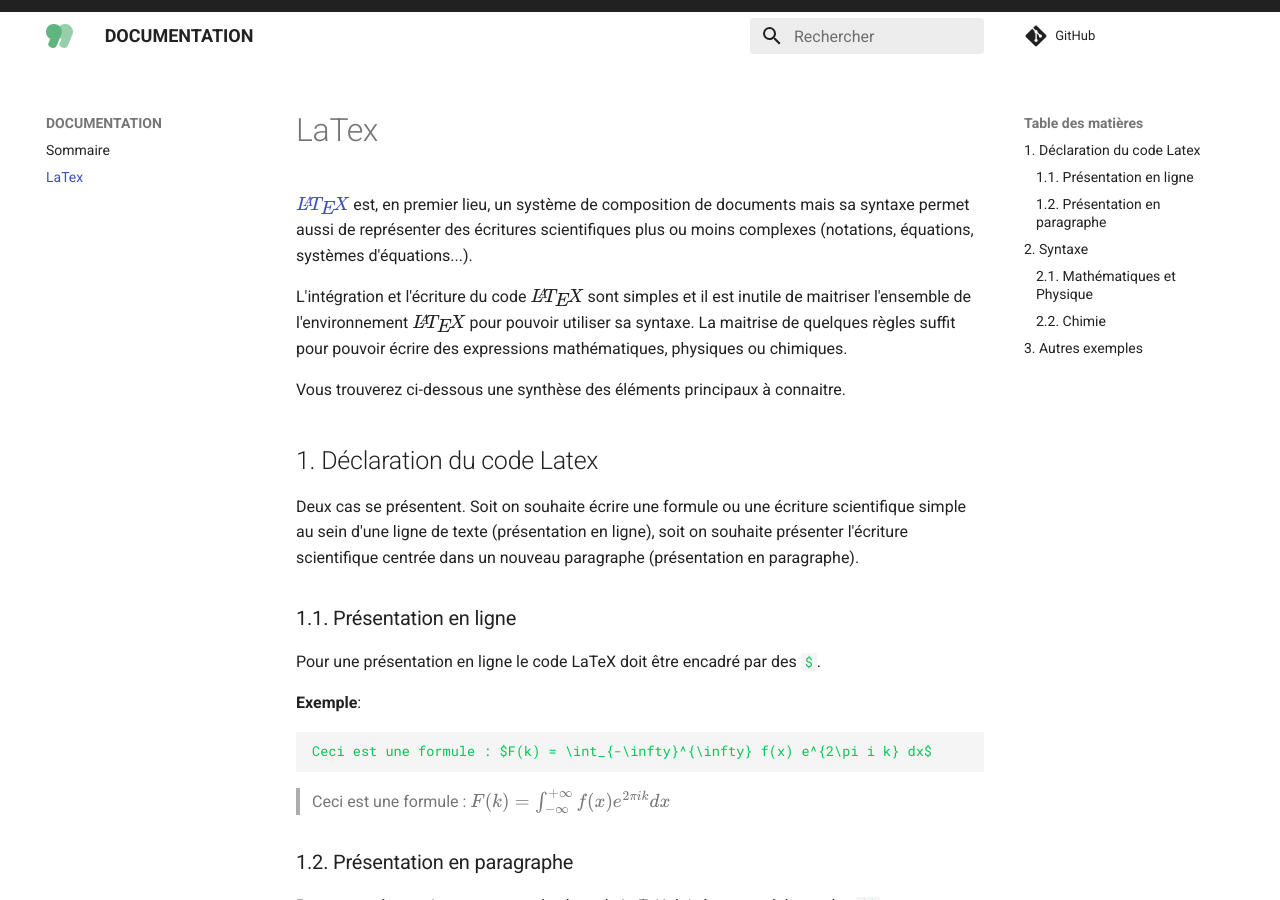
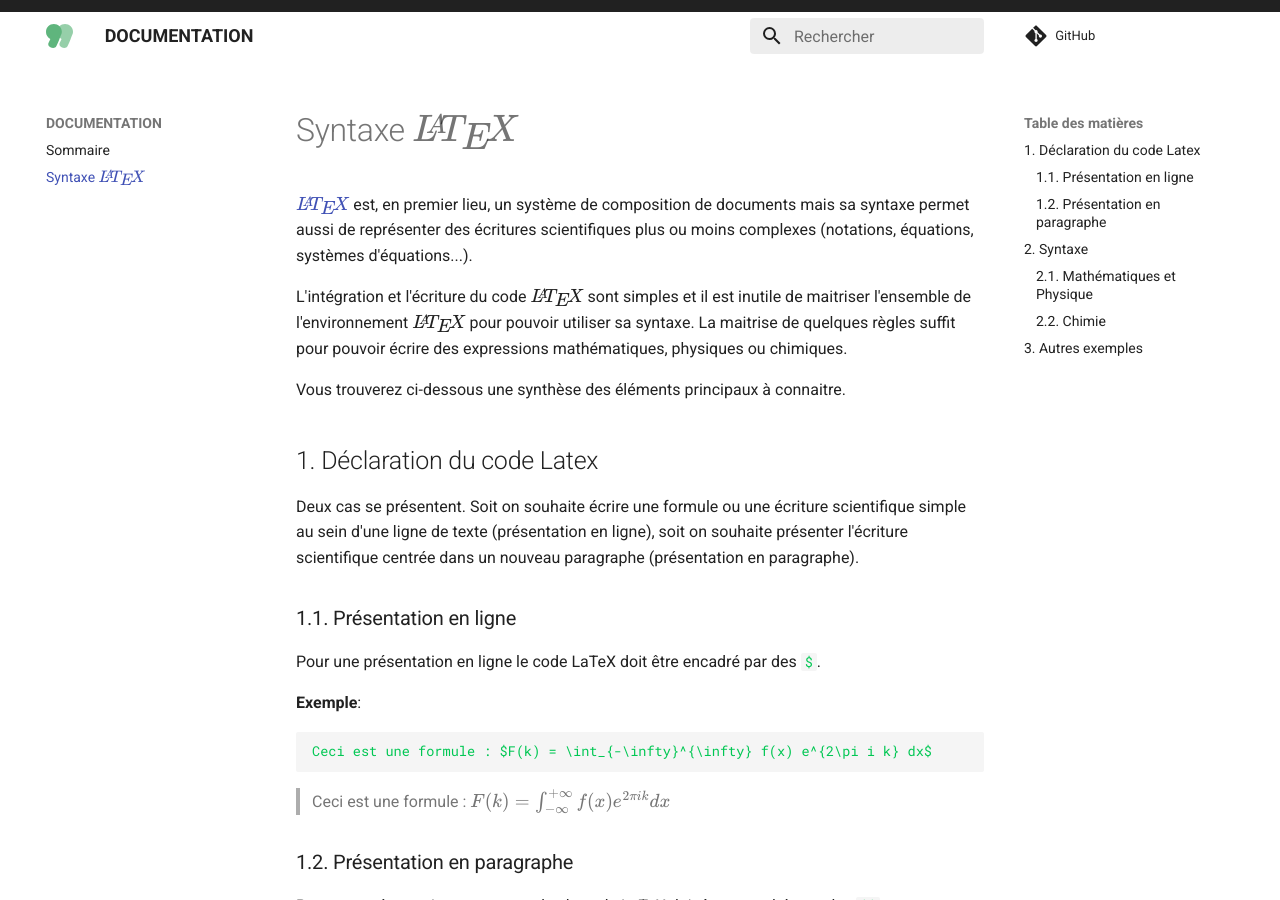
Before and after one commit to mon-oral/documentation, an MkDocs documentation site: the page built from docs/Syntaxe LaTex.md, in a window 1280 px wide and 900 px high. Built offline with MkDocs 1.6.1 and Material for MkDocs 9.7.7, drawn with Linux system fonts in a browser that asks for light colours; comment, search, counter and statistics services are not loaded; the version menu is left out.

Commit message:
Update and rename LaTex.md to Syntaxe LaTex.md

```diff
--- a/docs/LaTex.md
+++ b/docs/Syntaxe LaTex.md
@@ -1,3 +1,5 @@
+# Syntaxe $\LaTeX$
+
 [$\LaTeX$](https://fr.wikipedia.org/wiki/LaTeX) est, en premier lieu, un système de composition de documents mais sa syntaxe permet aussi de représenter des écritures scientifiques plus ou moins complexes (notations, équations, systèmes d'équations...).
 
 L'intégration et l'écriture du code $\LaTeX$ sont simples  et il est inutile de maitriser l'ensemble de l'environnement $\LaTeX$ pour pouvoir utiliser sa syntaxe. La maitrise de quelques règles suffit pour pouvoir écrire des expressions mathématiques, physiques ou chimiques.
```
